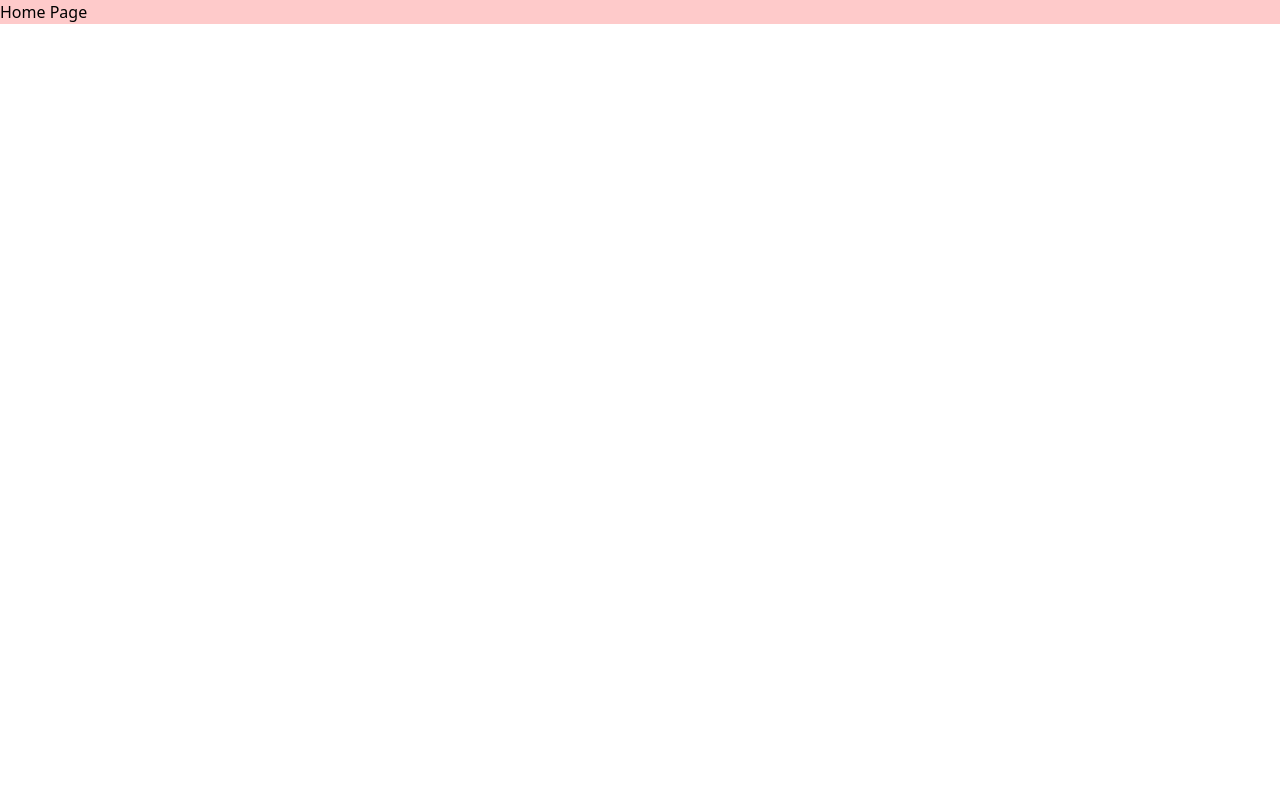
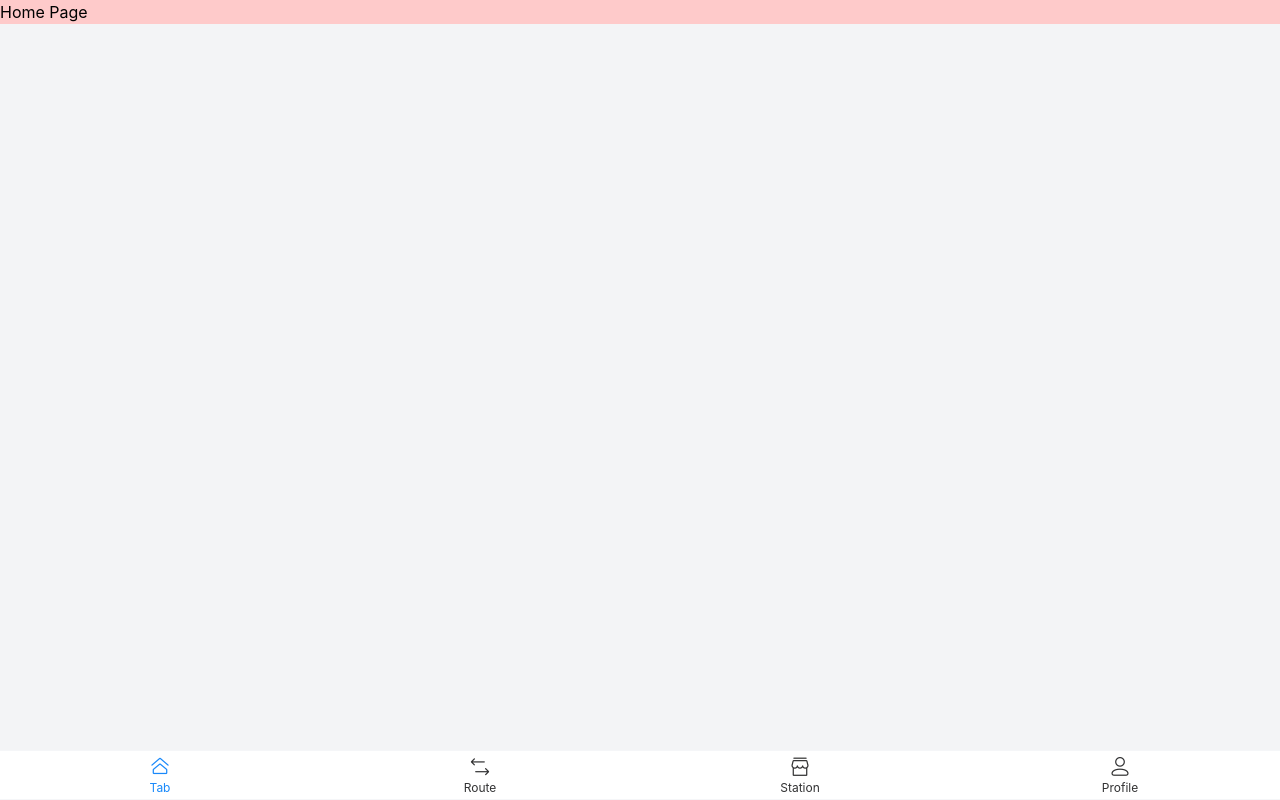
Before and after one commit to kojuzz/yrs-frontend-vue, a Vue app: page / in a window 1280 px wide. Built offline with nearby package versions, Linux system fonts and the light colour scheme.

Commit message:
[🚧 79] Install Vant and setup tabour, use Composition API from cue router . . .

```diff
--- a/package.json
+++ b/package.json
@@ -10,6 +10,7 @@
   },
   "dependencies": {
     "pinia": "^3.0.1",
+    "vant": "^4.9.19",
     "vue": "^3.5.13",
     "vue-router": "^4.5.0"
   },
--- a/src/App.vue
+++ b/src/App.vue
@@ -1,10 +1,35 @@
 <template>
-  <RouterView />
+    <div class="bg-gray-100 min-h-screen pb-10">
+        <RouterView />
+    </div>
+
+    <div>
+        <van-tabbar v-model="active">
+            <van-tabbar-item icon="home-o" to="/">Tab</van-tabbar-item>
+            <van-tabbar-item icon="exchange" to="/route">Route</van-tabbar-item>
+            <van-tabbar-item icon="shop-o" to="/station">Station</van-tabbar-item>
+            <van-tabbar-item icon="contact-o" to="/profile">Profile</van-tabbar-item>
+        </van-tabbar>
+    </div>
 </template>
 
 <script setup>
-import { RouterLink, RouterView } from 'vue-router';
+    import { ref, watch } from 'vue';
+    import { RouterLink, RouterView, useRoute } from "vue-router";
+    const route = useRoute();
+    const active = ref(0);
+    watch(
+        () => route.path,
+        (newPath) => {
+            switch (newPath) {
+                case '/': active.value = 0; break;
+                case '/route': active.value = 1; break;
+                case '/station': active.value = 2; break;
+                case '/profile': active.value = 3; break;
+                default: active.value = null;
+            }
+        }
+    )
 </script>
 
-<style scoped>
-</style>
+<style scoped></style>
--- a/src/main.js
+++ b/src/main.js
@@ -1,7 +1,9 @@
 import './assets/css/main.css'
+import 'vant/lib/index.css';
 
 import { createApp } from 'vue'
 import { createPinia } from 'pinia'
+import { Tabbar, TabbarItem } from 'vant';
 
 import App from './App.vue'
 import router from './router'
@@ -9,6 +11,8 @@ import router from './router'
 const app = createApp(App)
 
 app.use(createPinia())
+app.use(Tabbar);
+app.use(TabbarItem);
 app.use(router)
 
 app.mount('#app')
--- a/src/router/index.js
+++ b/src/router/index.js
@@ -6,12 +6,22 @@ const router = createRouter({
         {
             path: '/',
             name: 'home',
-      component: () => import('../views/HomeView.vue')
+            component: () => import('../views/general/HomeView.vue')
         },
         {
-      path: '/about',
-      name: 'about',
-      component: () => import('../views/AboutView.vue'),
+            path: '/route',
+            name: 'route',
+            component: () => import('../views/general/RouteView.vue'),
+        },
+        {
+            path: '/station',
+            name: 'station',
+            component: () => import('../views/general/StationView.vue'),
+        },
+        {
+            path: '/profile',
+            name: 'profile',
+            component: () => import('../views/general/ProfileView.vue'),
         },
     ],
 })
--- a/src/views/HomeView.vue
+++ b/src/views/general/HomeView.vue
@@ -1,7 +1,5 @@
 <template>
-  <main class="bg-red-200">
-    Home Page
-  </main>
+  <main class="bg-red-200">Home Page</main>
 </template>
 
 <script setup></script>
--- /dev/null
+++ b/src/views/general/ProfileView.vue
@@ -0,0 +1,7 @@
+<template>
+    <main>Profile Page</main>
+  </template>
+
+  <script setup></script>
+
+  <style scoped></style>
--- a/src/views/AboutView.vue
+++ b/src/views/general/RouteView.vue
@@ -1,7 +1,5 @@
 <template>
-    <main>
-      About Page
-    </main>
+    <main>Route Page</main>
   </template>
 
   <script setup></script>
--- /dev/null
+++ b/src/views/general/StationView.vue
@@ -0,0 +1,7 @@
+<template>
+    <main>Station Page</main>
+  </template>
+
+  <script setup></script>
+
+  <style scoped></style>
```
Also changed, not shown: 1 other file (tests, documents, lock files or other folders). Lines whose indentation alone changed are shown as unchanged.
